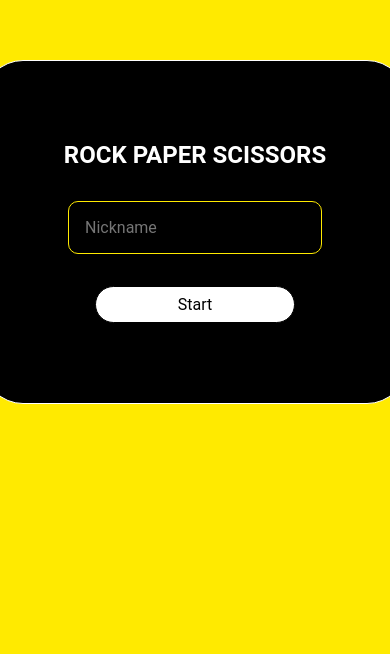
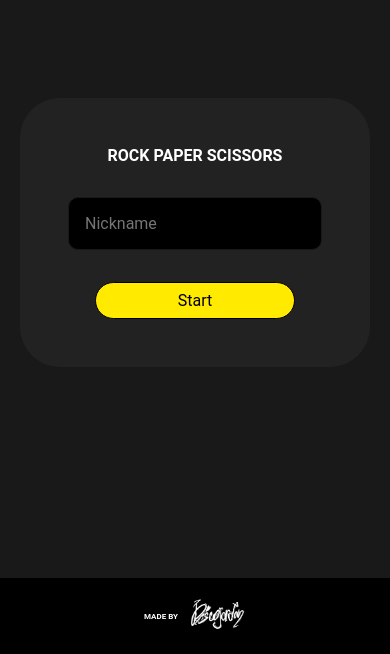
Before and after one commit to DiscoJordan/Rock-Paper-Scissors, a plain HTML site: page index.html in a window 390 px wide. Shown: the part 190-844 px from the top of the page. Drawn offline with Linux system fonts and the light colour scheme.

Commit message:
responsive for all devices

```diff
--- a/index.html
+++ b/index.html
@@ -64,7 +64,12 @@
         </div>
       </div>
     </main>
-    <footer></footer>
+    <footer class="footer">
+      <a target="_blank" href="https://discojordan.github.io/Portfolio-page/">
+          <h2>MADE BY</h2>
+          <img class="logo" src="images/logo.png" alt="logo">
+      </a>
+  </footer>
   </body>
   <script src="script.js"></script>
 </html>
--- a/style.css
+++ b/style.css
@@ -1,7 +1,29 @@
 :root {
-    --backgound-color-main: #FFEA00;
+    --backgound-color-main: #191919;
 }
+footer {
+    z-index: 1;
+    width: 100%;
+    position: fixed;
+    bottom: 0;
 
+}
+footer a{
+    text-decoration: none;
+    display: flex;
+    justify-content: center;
+    align-items: center;
+    padding: 1em;
+    color: white;
+    background-color: rgb(0, 0, 0);
+    gap: 1em;
+    font-size: 0.5em;
+}
+.logo{
+    filter: brightness(100);
+    width: 60px;
+    height: 60px;
+}
 * {
     margin: 0;
     padding: 0;
@@ -9,6 +31,7 @@
     font-family: 'Roboto', sans-serif;
     font-style: normal;
     scroll-behavior: smooth;
+    color: white;
 }
 
 .wrapper {
@@ -48,15 +71,13 @@
     overflow: hidden;
     transition: all 0.2s ease-in-out;
 }
-#pictures .pictures__picture:hover{
-   transform: scale(1.1);
-   cursor: pointer;
-}
+
 #newGame{
     display: none;
-    color: black;
-    padding: 1em;
-    border: 1px solid black;
+    color: rgb(0, 0, 0);
+    background-color: #FFEA00;
+    border-radius: 100px;
+    padding: 1em 2em;
     font-size: 1em;
     font-weight: 600;
     text-decoration: none;
@@ -73,10 +94,10 @@
     flex-direction: column;
     align-items: center;
     gap: 2em;
-    background-color: rgb(0, 0, 0);
+    background-color: rgb(34, 34, 34);
     padding: 5em;
     border-radius: 40px;
-    border: 1px solid rgb(255, 255, 255);
+
 }
 
 form {
@@ -100,24 +121,44 @@ input {
     padding: 0.5em 1em;
     font-size: 1em;
     color: black;
-    background-color: white;
+    background-color: #FFEA00;
     border: 1px black solid;
     border-radius: 100px;
     transition: all 0.3s ease-in-out;
 }
-.menu__start:hover{
 
-    color: rgb(255, 255, 255);
-    background-color: rgb(0, 0, 0);
-    border: 1px rgb(255, 255, 255) solid;
-
-}
 .game{
     display: none;
     flex-direction: column;
     gap: 2em;
     align-items: center;
     color: black;
+}
+@media (max-width:768px) {
+  .menu{
+    padding: 3em;
+  }
+  .pictures__picture {
+    width: 100px;
+    height: 100px;
+}
+@media (max-width:425px) {
+  h2{
+    font-size: 1em;
+  }
+}
+@media (hover:hover){
+    #pictures .pictures__picture:hover{
+        transform: scale(1.1);
+        cursor: pointer;
+     }
+    .menu__start:hover{
 
+        color: rgb(255, 255, 255);
+        background-color: rgb(0, 0, 0);
+        border: 1px #FFEA00 solid;
+
+    }
 
 }
+}
```
Also changed, not shown: images/logo.png (added).
